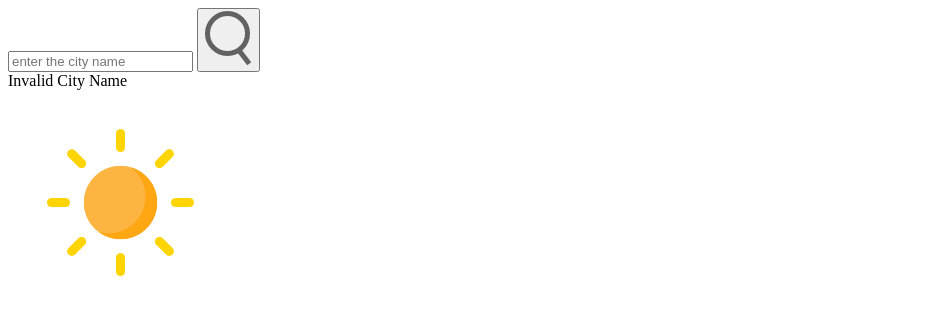
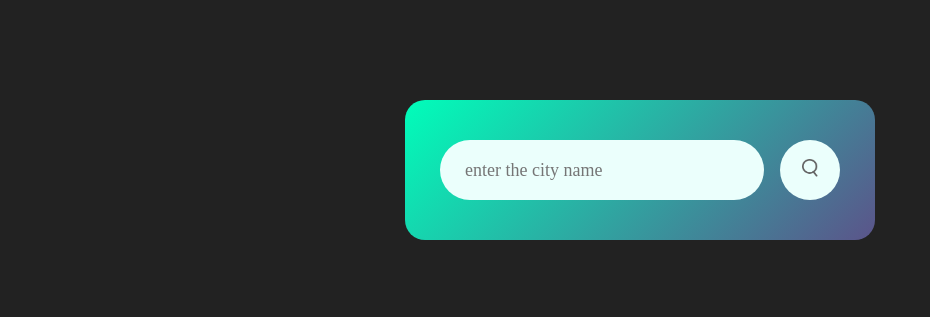
Before and after one commit to Schand638/weather-app, a plain HTML site: page index.html in a window 1280 px wide. Shown: the top 317 px of the page, without its empty margins (0-930 px from the left). Drawn offline with Linux system fonts and the light colour scheme.

Commit message:
Update index.html

```diff
--- a/index.html
+++ b/index.html
@@ -5,7 +5,7 @@
     <meta http-equiv="X-UA-Compatible" content="IE=edge">
     <meta name="viewport" content="width=device-width, initial-scale=1.0">
     <title>Document</title>
-<link rel="stylesheet" type="text/css" href="styles/style.css">
+<link rel="stylesheet" type="text/css" href="index.css">
 </head>
 <body>
     <div  class="card" >
```
